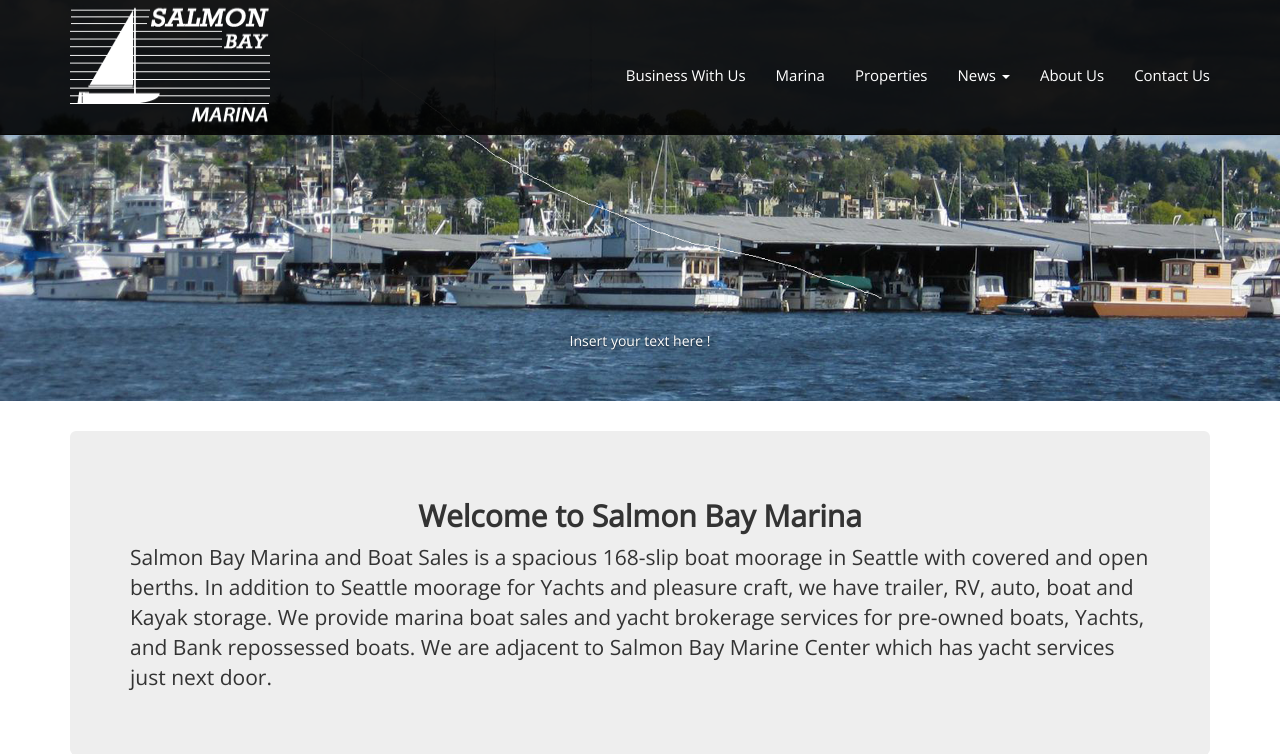
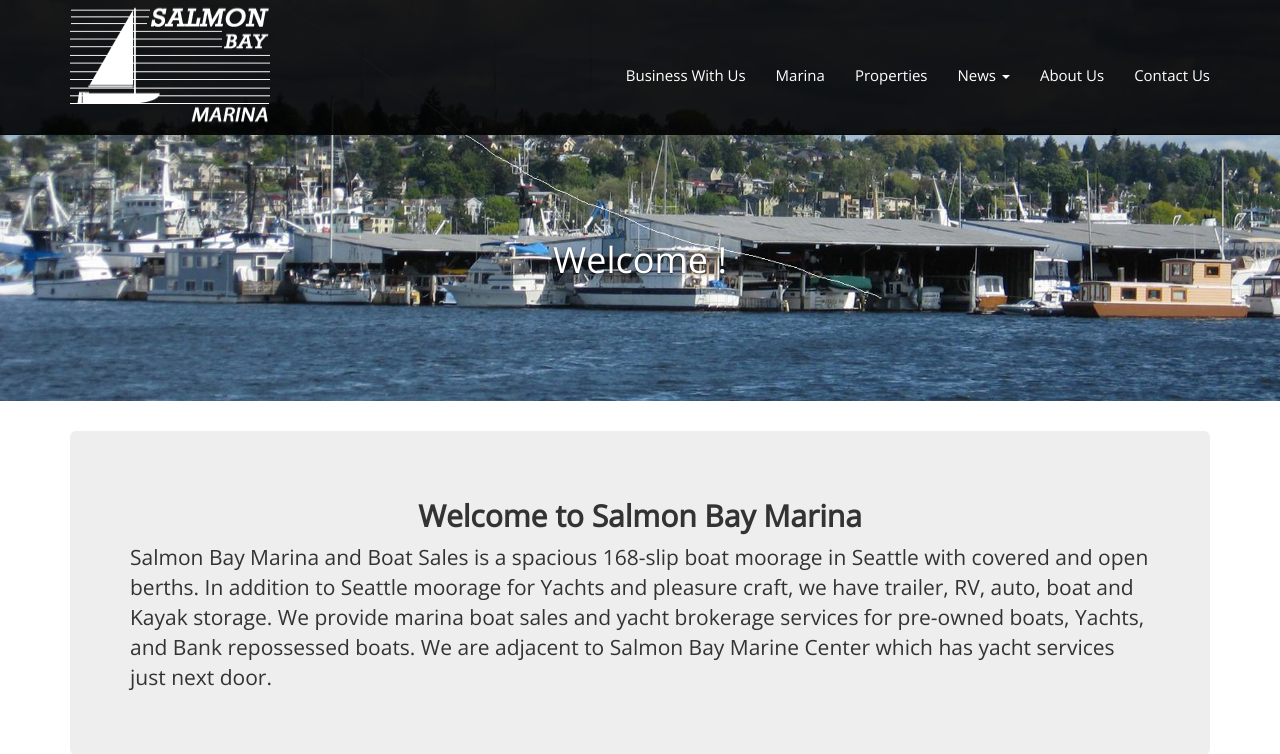
Before and after one commit to nmkettler/SalmonBayMarina, a PHP site: page / in a window 1280 px wide. Shown: the top 754 px of the page. Run offline with PHP 8.4, Linux system fonts and the light colour scheme; some libraries are stand-ins or nearby versions.

Commit message:
picture text

```diff
--- a/css/style.css
+++ b/css/style.css
@@ -157,3 +157,9 @@ nav.shrink .navbar-toggle {
     display: none;
     border-radius: 5px;
 }
+
+.carousel-caption{
+	position: absolute;
+    z-index: 1;
+    top: 50%;
+}
--- a/index.php
+++ b/index.php
@@ -65,7 +65,7 @@
           <div class="item active">
             <img src="photos/salmon_bay_marina.png" class="img-responsive" alt="Responsive image">
             <div class="carousel-caption">
-              Insert your text here !
+              <h1>Welcome !</h1>
             </div>
           </div>
         </div>
```
